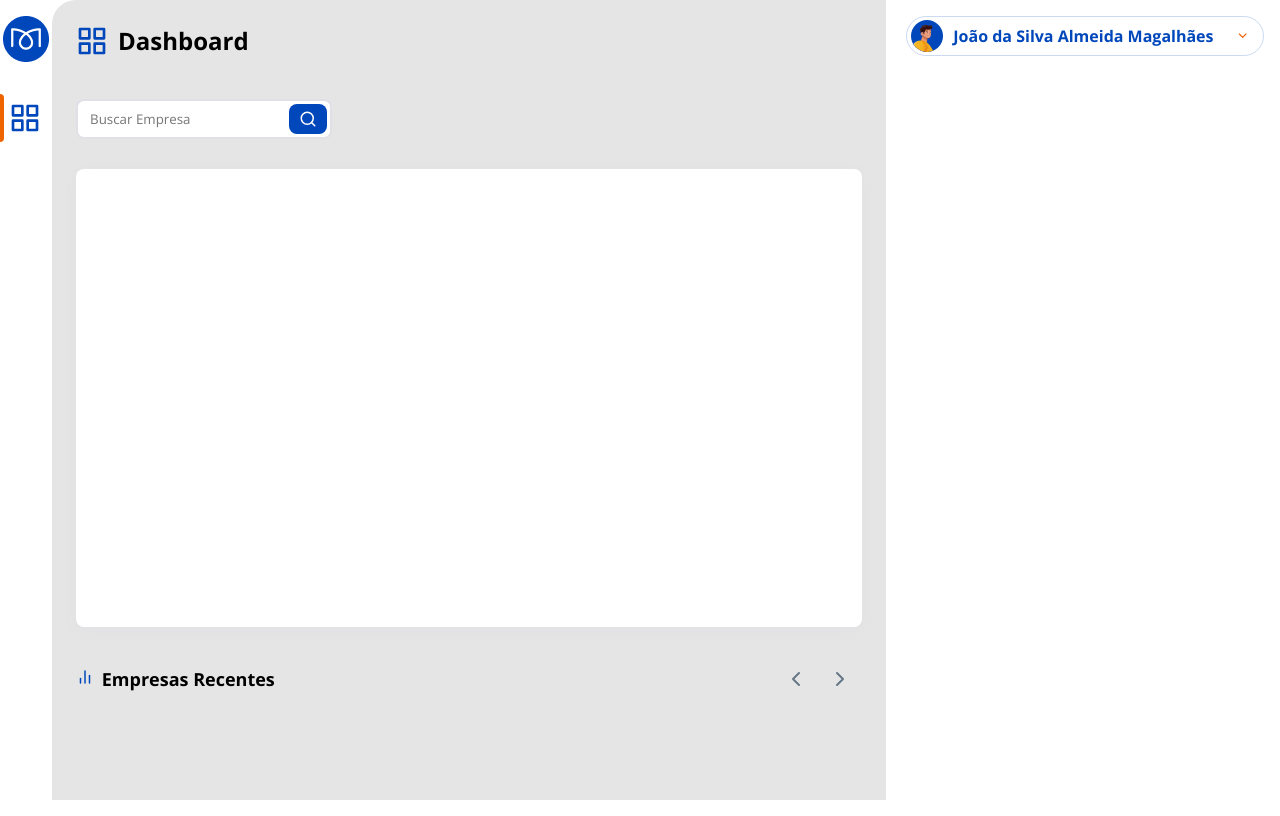
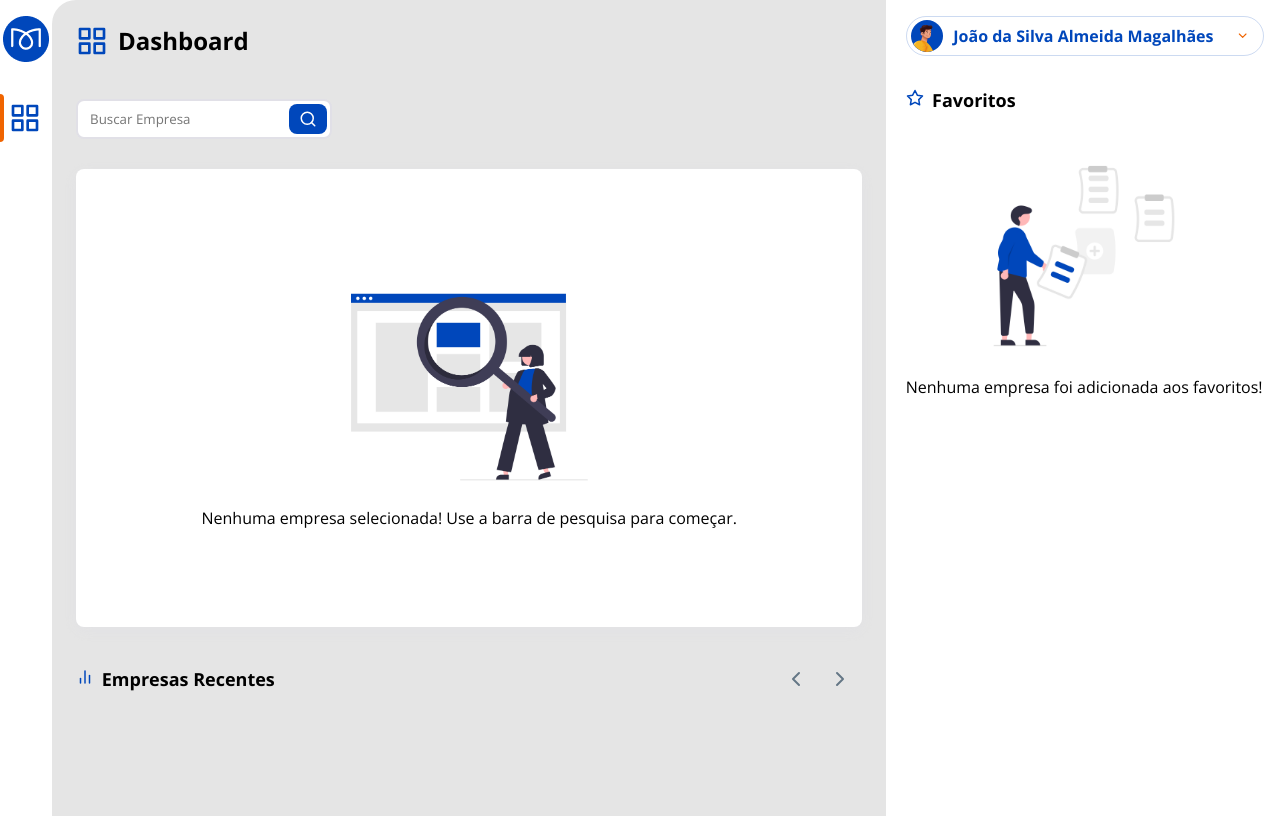
Before and after one commit to gabrielcarneiro97/stocks-panel, a React (Create React App) app: page / in a window 1280 px wide. Built offline with nearby package versions, Linux system fonts and the light colour scheme.

Commit message:
criei um componente de EmptyState

```diff
--- /dev/null
+++ b/src/components/EmptyState/EmptyState.tsx
@@ -0,0 +1,37 @@
+import styled from 'styled-components';
+
+const Container = styled.div`
+  display: flex;
+  flex-direction: column;
+  align-items: center;
+`;
+
+const Image = styled.img<{ width?: string, height?: string }>`
+  height: ${(props) => props.height ?? 'auto'};
+  width: ${(props) => props.width ?? 'auto'};
+`;
+
+type Props = {
+  img: string;
+  imgWidth?: string;
+  imgHeight?: string;
+  text: string;
+}
+
+export default function ChartEmptyState(props : Props) {
+  const {
+    img, text, imgWidth, imgHeight,
+  } = props;
+
+  return (
+    <Container>
+      <Image src={img} alt="" width={imgWidth} height={imgHeight} />
+      {text}
+    </Container>
+  );
+}
+
+ChartEmptyState.defaultProps = {
+  imgWidth: undefined,
+  imgHeight: undefined,
+};
--- a/src/components/Favorites/Favorites.tsx
+++ b/src/components/Favorites/Favorites.tsx
@@ -1,8 +1,11 @@
-import styled from 'styled-components';
-import { ProfileBar } from 'components';
+import styled, { useTheme } from 'styled-components';
+import { EmptyState, ProfileBar } from 'components';
 import { useSelector } from 'react-redux';
 import { selectors } from 'store';
+import { FiStar } from 'react-icons/fi';
 import { FavoriteStockCard } from './components';
+
+import emptyStateImg from './assets/empty-state.png';
 
 const Container = styled.div`
   display: flex;
@@ -11,6 +14,13 @@ const Container = styled.div`
   background-color: ${(props) => props.theme.colors.white};
   margin: -8px;
   margin-left: 12px;
+`;
+
+const Title = styled.div`
+  font-size: 18px;
+  font-weight: bold;
+  margin-left: 16px;
+  margin-top: 16px;
 `;
 
 const Cards = styled.div`
@@ -41,10 +51,16 @@ const Cards = styled.div`
 
 export default function Favorites() {
   const favorites = useSelector(selectors.favorites.getCompanies);
+  const theme = useTheme();
 
   return (
     <Container>
       <ProfileBar />
+      <Title>
+        <FiStar size={18} color={theme.colors.primary} style={{ marginRight: 3 }} />
+        {' '}
+        Favoritos
+      </Title>
       <Cards>
         {
           favorites.map(
@@ -59,6 +75,16 @@ export default function Favorites() {
             ),
           )
         }
+        {
+          favorites.length === 0
+          && (
+          <EmptyState
+            img={emptyStateImg}
+            imgHeight="30vh"
+            text="Nenhuma empresa foi adicionada aos favoritos!"
+          />
+          )
+        }
       </Cards>
 
     </Container>
--- a/src/components/MainContent/components/Chart/Chart.tsx
+++ b/src/components/MainContent/components/Chart/Chart.tsx
@@ -3,16 +3,18 @@ import {
   CartesianGrid, Tooltip as RechartsTooltip, XAxis, YAxis, Area, AreaChart, ResponsiveContainer,
 } from 'recharts';
 import styled, { useTheme } from 'styled-components';
+import { useSelector } from 'react-redux';
+
 import {
-  AddToFavButton, Company,
+  AddToFavButton, Company, EmptyState,
 } from 'components';
-
-import { useSelector } from 'react-redux';
 import { selectors } from 'store';
 import { ChartData } from 'store/slices/companiesSlice';
 import { useEffect, useState } from 'react';
 import { iexApi } from 'store/apis/iexApi';
 import { ChartTooltip } from './components';
+
+import emptyStateImg from './assets/empty-state.png';
 
 const Container = styled.div`
   display: flex;
@@ -170,6 +172,16 @@ export default function Chart() {
 
         )
       }
+      {
+        !company
+        && (
+        <EmptyState
+          img={emptyStateImg}
+          imgHeight="30vh"
+          text="Nenhuma empresa selecionada! Use a barra de pesquisa para começar."
+        />
+        )
+      }
 
     </Container>
   );
--- a/src/components/index.ts
+++ b/src/components/index.ts
@@ -8,3 +8,4 @@ export { default as Tooltip } from './Tooltip/Tooltip';
 export { default as AddToFavButton } from './AddToFavButton/AddToFavButton';
 export { default as Favorites } from './Favorites/Favorites';
 export { default as ProfileBar } from './ProfileBar/ProfileBar';
+export { default as EmptyState } from './EmptyState/EmptyState';
--- a/src/store/slices/recentsSlice.ts
+++ b/src/store/slices/recentsSlice.ts
@@ -2,10 +2,12 @@ import { createSlice, PayloadAction } from '@reduxjs/toolkit';
 import { RootState } from 'store';
 
 export interface RecentsState {
-  arr: string[]
+  recentsMaxSize: number;
+  arr: string[];
 }
 
 const initialState : RecentsState = {
+  recentsMaxSize: 20,
   arr: [],
 };
 
@@ -15,6 +17,7 @@ export const recentsSlice = createSlice({
   reducers: {
     add(state, action : PayloadAction<string>) {
       if (!state.arr.includes(action.payload)) state.arr.unshift(action.payload);
+      if (state.arr.length > state.recentsMaxSize) state.arr.pop();
     },
     remove(state, action : PayloadAction<string>) {
       state.arr = state.arr.filter((el) => el !== action.payload);
```
Also changed, not shown: src/components/Favorites/assets/empty-state.png (added), src/components/MainContent/components/Chart/assets/empty-state.png (added).
